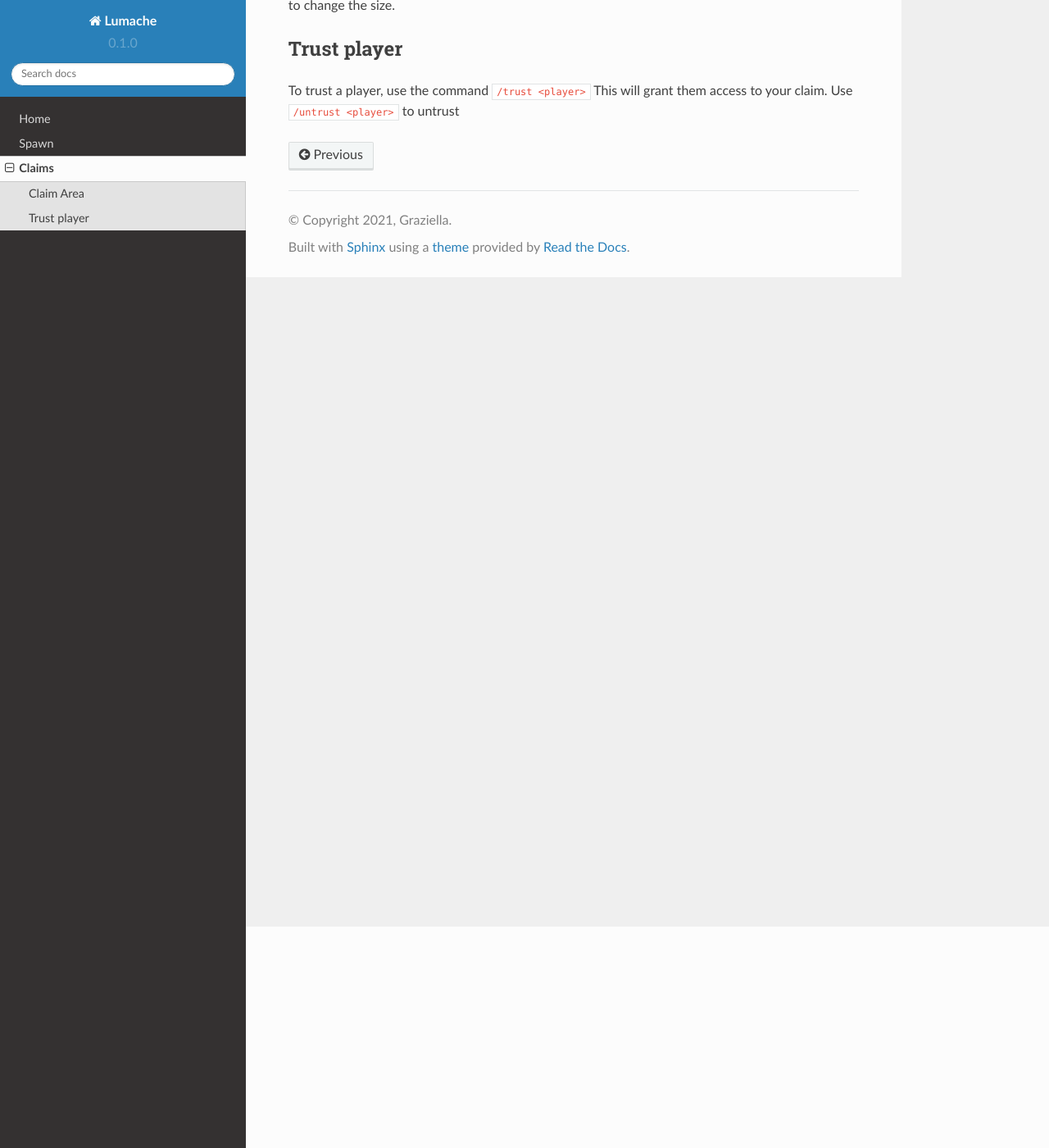
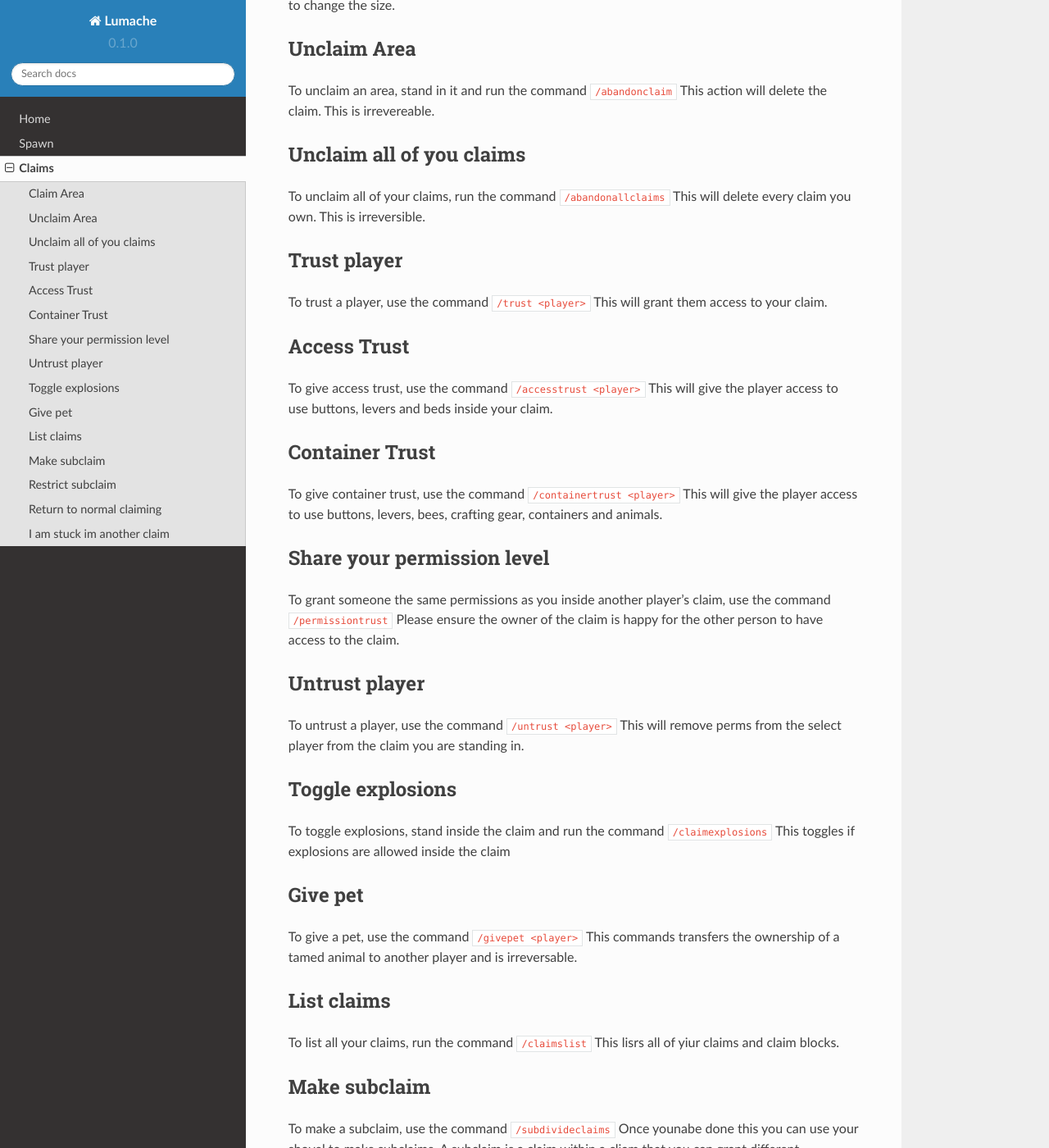
Before and after one commit to footdabmommy/wse, a Sphinx documentation site: the page built from docs/source/claims.rst, in a window 1280 px wide and 1400 px high, scrolled down 270 px. Shown: the whole window at 82% size. Built offline with Sphinx 7.4.7 and the Read the Docs theme 2.0.0, drawn with Linux system fonts in a browser that asks for light colours; some of the changed text lies outside the part shown.

Commit message:
Added rest of perms for gp

```diff
--- a/docs/source/claims.rst
+++ b/docs/source/claims.rst
@@ -8,9 +8,86 @@ To easily claim an area use the command ``/claim``
 This will create an area, marked temporarily by gold and glowstone in which no one else can edit.
 You can right click a corner with a wooden shovel to change the size.
 
+Unclaim Area
+--------
+
+To unclaim an area, stand in it and run the command ``/abandonclaim``
+This action will delete the claim. This is irrevereable.
+
+Unclaim all of you claims
+--------
+
+To unclaim all of your claims, run the command ``/abandonallclaims``
+This will delete every claim you own. This is irreversible.
+
 Trust player
 --------
 
 To trust a player, use the command ``/trust <player>``
 This will grant them access to your claim.
-Use ``/untrust <player>`` to untrust
+
+Access Trust
+--------
+
+To give access trust, use the command ``/accesstrust <player>``
+This will give the player access to use buttons, levers and beds inside your claim.
+
+Container Trust
+--------
+
+To give container trust, use the command ``/containertrust <player>``
+This will give the player access to use buttons, levers, bees, crafting gear, containers and animals.
+
+Share your permission level
+--------
+
+To grant someone the same permissions as you inside another player's claim, use the command ``/permissiontrust``
+Please ensure the owner of the claim is happy for the other person to have access to the claim.
+
+Untrust player
+--------
+
+To untrust a player, use the command ``/untrust <player>``
+This will remove perms from the select player from the claim you are standing in.
+
+Toggle explosions
+--------
+
+To toggle explosions, stand inside the claim and run the command ``/claimexplosions``
+This toggles if explosions are allowed inside the claim
+
+Give pet
+--------
+
+To give a pet, use the command ``/givepet <player>``
+This commands transfers the ownership of a tamed animal to another player and is irreversable.
+
+List claims
+--------
+
+To list all your claims, run the command ``/claimslist``
+This lisrs all of yiur claims and claim blocks.
+
+Make subclaim
+--------
+
+To make a subclaim, use the command ``/subdivideclaims``
+Once younabe done this you can use your shovel to make subclaims.
+A subclaim is a claim within a cliam that you can grant different permissions for.
+
+Restrict subclaim
+--------
+
+To reestrict a subclaim, use the command ``/restrictsubclaim``
+This will make it so the subclaim no longer uses the same permissions as the claim it is in.
+
+Return to normal claiming
+--------
+
+To return to normal claiming mode, use the command ``/basicclaims``
+This will make it so your shovel makes normal claims rather than subclaims.
+
+I am stuck im another claim
+--------
+
+To teleport out of a claimed area you are trapped in, use the command ``/trapped``
```
